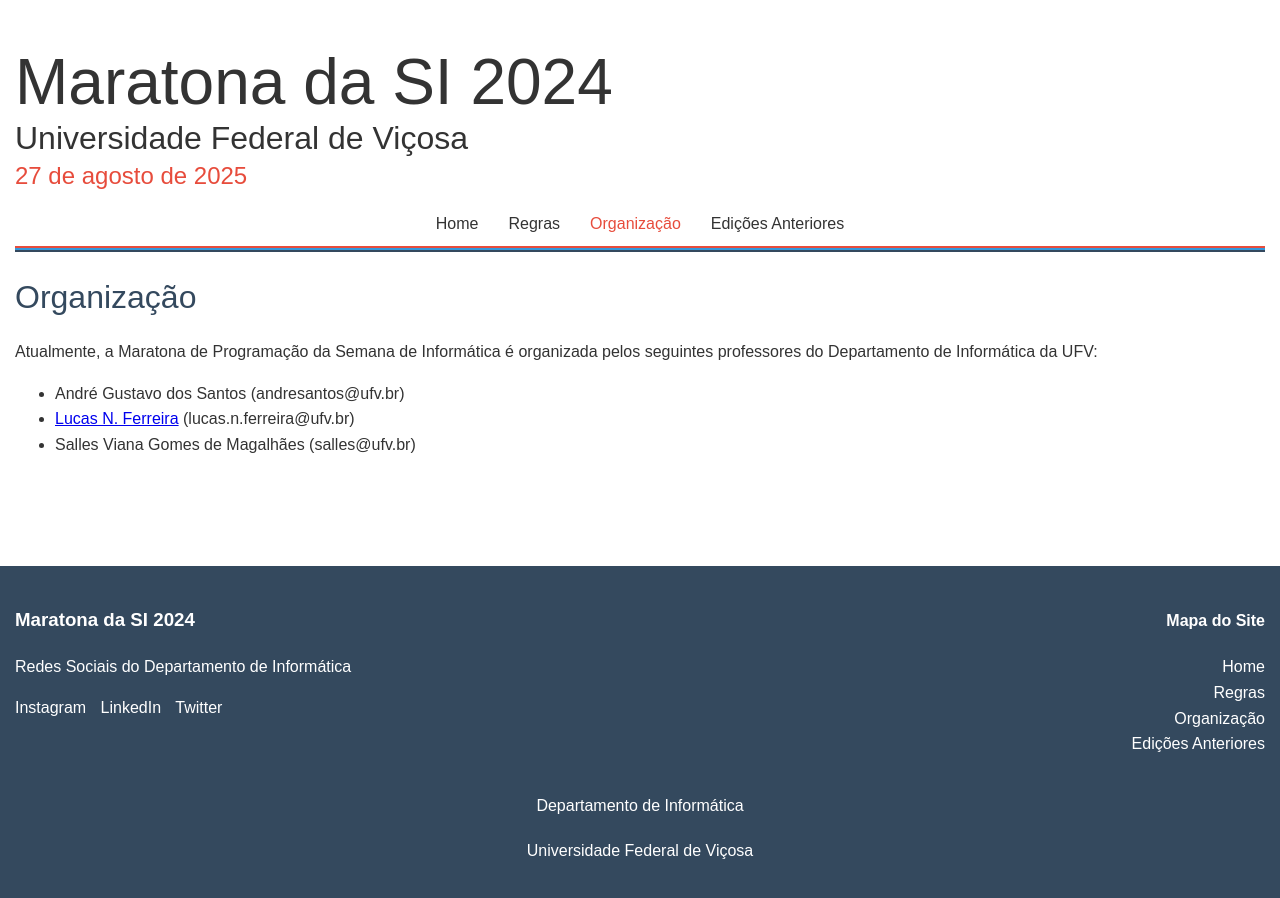
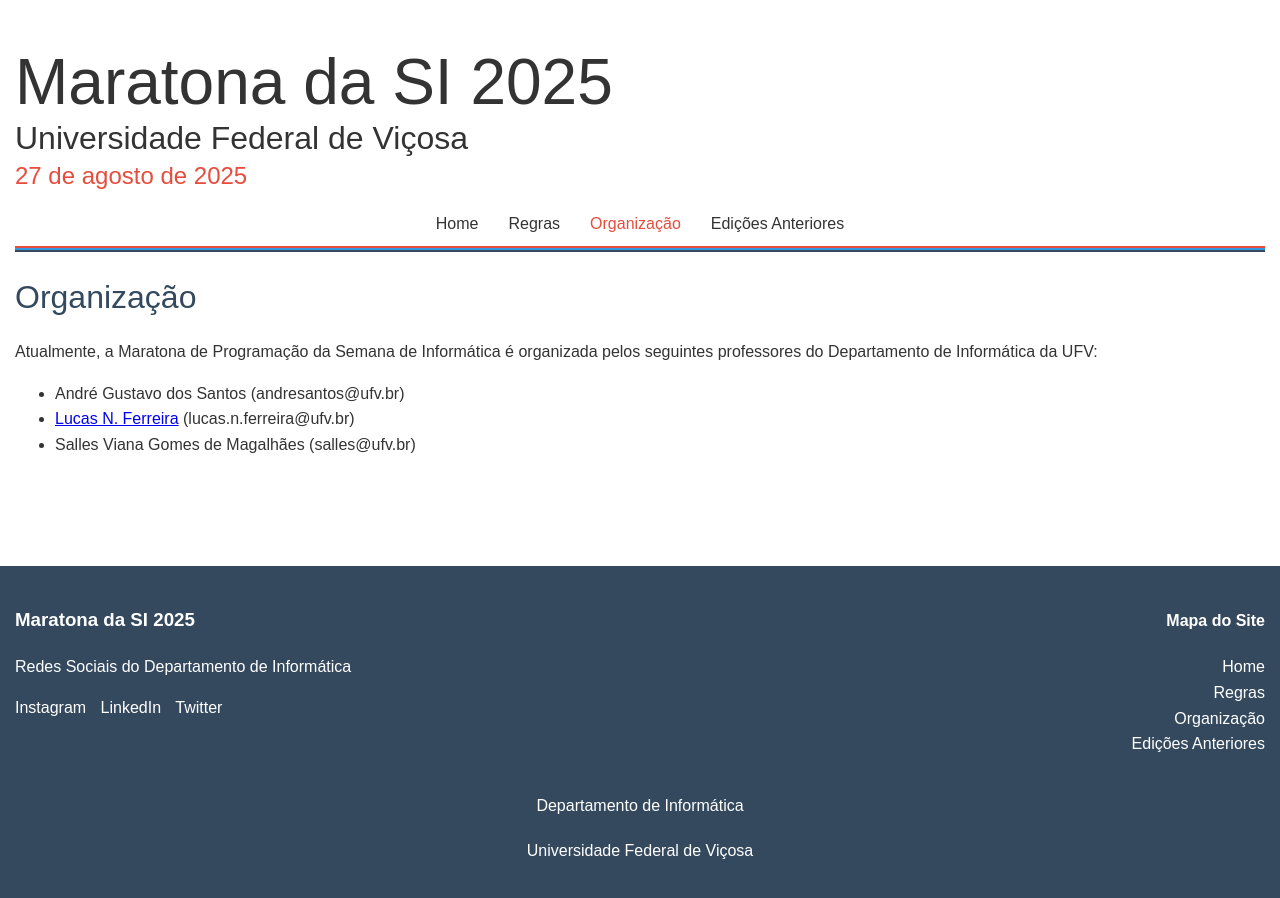
Before and after one commit to maratonaufv/maratona-si, a Jekyll site: the page built from organizacao.md, in a window 1280 px wide. Built offline with Jekyll 4.4.1, drawn with Linux system fonts in a browser that asks for light colours.

Commit message:
Update _config.yml

```diff
--- a/_config.yml
+++ b/_config.yml
@@ -1,5 +1,5 @@
 # Site settings
-title: Maratona da SI 2024
+title: Maratona da SI 2025
 description: Universidade Federal de Viçosa
 domain: maratonaufv.github.io   # if you want to force HTTPS, specify the domain without the http at the start, e.g. example.com
 url: https://maratonaufv.github.io  # the base hostname and protocol for your site, e.g. http://example.com
```
